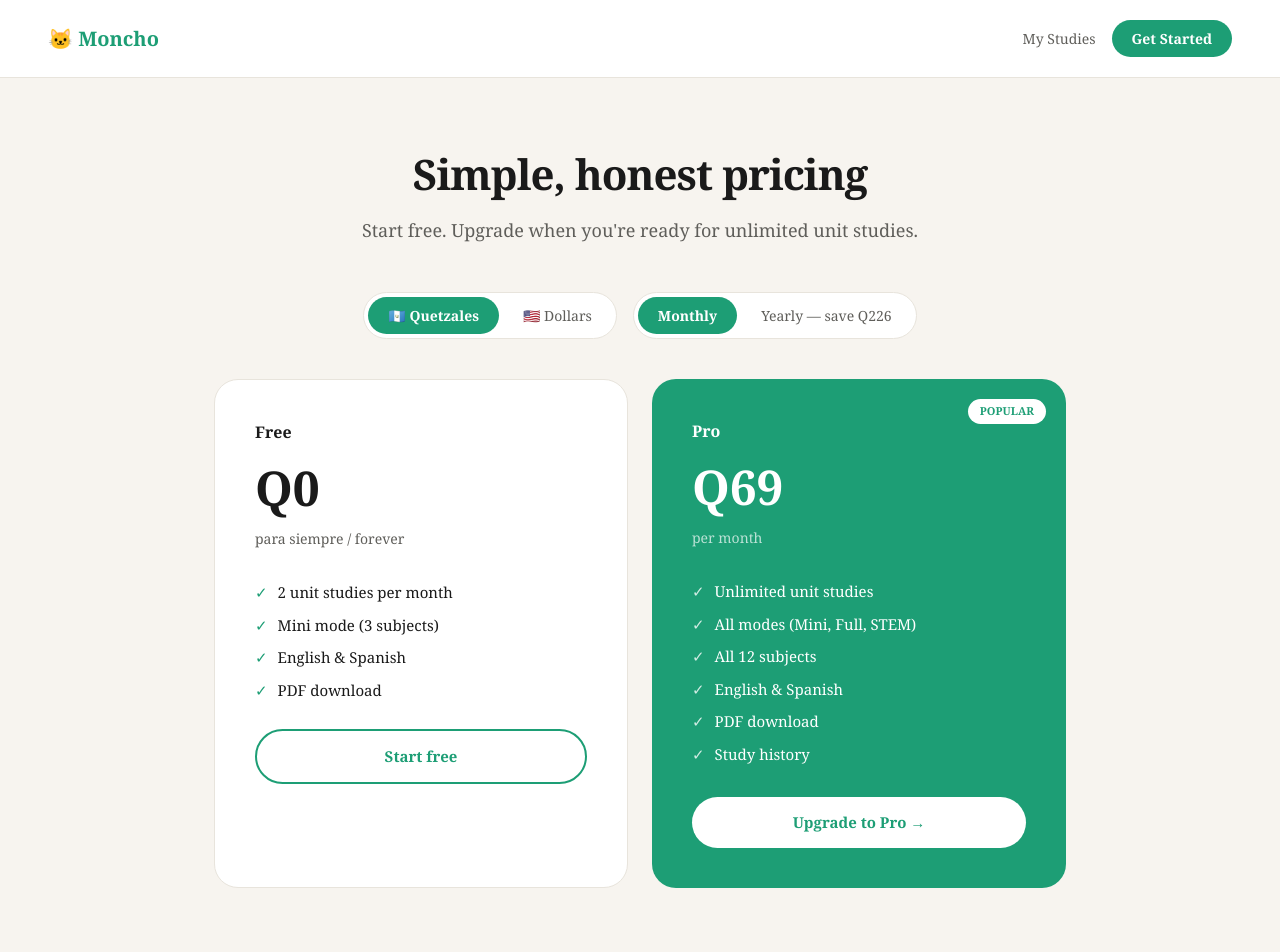
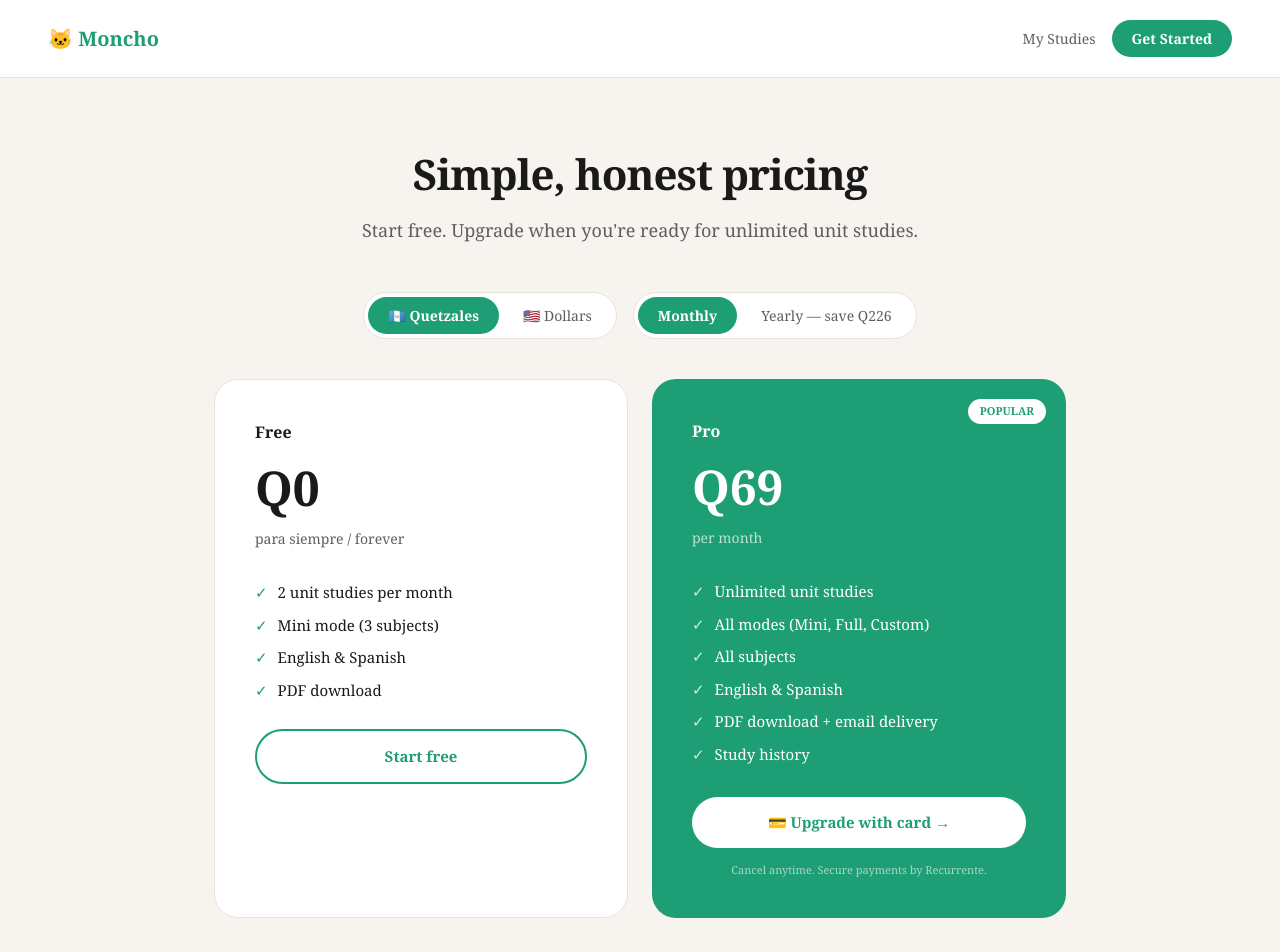
Before and after one commit to albanorybr/moncho-web, a Next.js app: page /pricing in a window 1280 px wide. Shown: the top 952 px of the page. Built offline with nearby package versions, Linux system fonts and the light colour scheme; no server answers.

Commit message:
Pricing: Recurrente card checkout + PayPal subscribe buttons

```diff
--- a/app/pricing/page.js
+++ b/app/pricing/page.js
@@ -1,29 +1,94 @@
 'use client'
 
-import { useState } from 'react'
+import { useState, useEffect, useRef } from 'react'
+import { supabase } from '../lib/supabase'
 
-const QPAYPRO = {
-  GTQ_MONTHLY: 'https://payments.qpaypro.com/checkout/suscripcion/4825/uITsLTLZTD',
-  GTQ_YEARLY:  'https://payments.qpaypro.com/checkout/suscripcion/4825/ODS4m1Olmn',
-  USD_MONTHLY: 'https://payments.qpaypro.com/checkout/suscripcion/4825/1cmxAfMmtX',
-  USD_YEARLY:  'https://payments.qpaypro.com/checkout/suscripcion/4825/xqq1WaATk9',
-}
+const API_URL = 'https://moncho-api-production-2c00.up.railway.app'
+
+// PayPal (USD only) — the client id is public by design
+const PAYPAL_CLIENT_ID = 'AcZ6YN0OxH1P_Z1cNk5r1VYiqTwFc7OZpt8yoNc1Jh9tw-SxbWPzl657OF4CsvyujrjE71f6eT3vKmFr'
+const PAYPAL_PLAN_MONTHLY = 'P-144282947W404122GNJMFA7Y' // $9/mo
+const PAYPAL_PLAN_YEARLY = 'P-7FV029950U1023700NJMFA7Y'  // $76/yr
 
 export default function PricingPage() {
   const [currency, setCurrency] = useState('GTQ')
   const [billing, setBilling] = useState('monthly')
+  const [busy, setBusy] = useState(false)
+  const [error, setError] = useState('')
+  const paypalRef = useRef(null)
 
   const isGTQ = currency === 'GTQ'
   const isYearly = billing === 'yearly'
 
-  const checkoutUrl = isGTQ
-    ? (isYearly ? QPAYPRO.GTQ_YEARLY : QPAYPRO.GTQ_MONTHLY)
-    : (isYearly ? QPAYPRO.USD_YEARLY : QPAYPRO.USD_MONTHLY)
-
   const monthlyPrice = isGTQ ? 'Q69' : '$9'
-  const yearlyPrice  = isGTQ ? 'Q602' : '$76'
+  const yearlyPrice = isGTQ ? 'Q602' : '$76'
   const yearlyMonthly = isGTQ ? 'Q50' : '$6.33'
   const savings = isGTQ ? 'Q226' : '$32'
+
+  // ── Card checkout via Recurrente (GTQ + USD) ────────────────
+  async function cardCheckout() {
+    setError('')
+    const { data: { session } } = await supabase.auth.getSession()
+    if (!session) { window.location.href = '/login'; return }
+    setBusy(true)
+    try {
+      const plan = `${isYearly ? 'yearly' : 'monthly'}_${isGTQ ? 'gtq' : 'usd'}`
+      const res = await fetch(`${API_URL}/billing/checkout`, {
+        method: 'POST',
+        headers: {
+          'Content-Type': 'application/json',
+          'Authorization': `Bearer ${session.access_token}`,
+        },
+        body: JSON.stringify({ plan }),
+      })
+      const data = await res.json()
+      if (data.checkout_url) {
+        window.location.href = data.checkout_url
+      } else {
+        setError(data.error || 'Could not start checkout. Please try again.')
+        setBusy(false)
+      }
+    } catch (e) {
+      setError('Could not connect. Please try again.')
+      setBusy(false)
+    }
+  }
+
+  // ── PayPal buttons (USD only) ───────────────────────────────
+  useEffect(() => {
+    if (isGTQ) return
+
+    let cancelled = false
+    async function renderPayPal() {
+      const { data: { session } } = await supabase.auth.getSession()
+      if (!session || cancelled) return
+      const userId = session.user.id
+
+      function draw() {
+        if (cancelled || !window.paypal || !paypalRef.current) return
+        paypalRef.current.innerHTML = ''
+        window.paypal.Buttons({
+          style: { shape: 'pill', label: 'subscribe', height: 45 },
+          createSubscription: (data, actions) => actions.subscription.create({
+            plan_id: isYearly ? PAYPAL_PLAN_YEARLY : PAYPAL_PLAN_MONTHLY,
+            custom_id: userId, // ← how the webhook knows WHO to upgrade
+          }),
+          onApprove: () => {
+            window.location.href = '/dashboard?upgraded=1'
+          },
+          onError: () => setError('PayPal error — please try again or use a card.'),
+        }).render(paypalRef.current)
+      }
+
+      if (window.paypal) { draw(); return }
+      const s = document.createElement('script')
+      s.src = `https://www.paypal.com/sdk/js?client-id=${PAYPAL_CLIENT_ID}&vault=true&intent=subscription`
+      s.onload = draw
+      document.body.appendChild(s)
+    }
+    renderPayPal()
+    return () => { cancelled = true }
+  }, [currency, billing, isGTQ, isYearly])
 
   return (
     <main style={{
@@ -81,7 +146,6 @@ export default function PricingPage() {
           display: 'flex', justifyContent: 'center',
           gap: '16px', marginBottom: '40px', flexWrap: 'wrap',
         }}>
-          {/* Currency toggle */}
           <div style={{
             background: 'white', borderRadius: '100px',
             padding: '4px', border: '1px solid #E8E4DC',
@@ -105,7 +169,6 @@ export default function PricingPage() {
             ))}
           </div>
 
-          {/* Billing toggle */}
           <div style={{
             background: 'white', borderRadius: '100px',
             padding: '4px', border: '1px solid #E8E4DC',
@@ -113,7 +176,7 @@ export default function PricingPage() {
           }}>
             {[
               { key: 'monthly', label: 'Monthly' },
-              { key: 'yearly',  label: `Yearly — save ${savings}` },
+              { key: 'yearly', label: `Yearly — save ${savings}` },
             ].map(b => (
               <button
                 key={b.key}
@@ -211,10 +274,10 @@ export default function PricingPage() {
             <div style={{ marginBottom: '32px', marginTop: isYearly ? '0' : '32px' }}>
               {[
                 'Unlimited unit studies',
-                'All modes (Mini, Full, STEM)',
-                'All 12 subjects',
+                'All modes (Mini, Full, Custom)',
+                'All subjects',
                 'English & Spanish',
-                'PDF download',
+                'PDF download + email delivery',
                 'Study history',
               ].map(f => (
                 <div key={f} style={{
@@ -225,19 +288,50 @@ export default function PricingPage() {
                 </div>
               ))}
             </div>
-            <a
-              href={checkoutUrl}
-              target="_blank"
-              rel="noopener noreferrer"
+
+            {/* Card checkout (Recurrente) — GTQ and USD */}
+            <button
+              onClick={cardCheckout}
+              disabled={busy}
               style={{
-                display: 'block', textAlign: 'center',
+                display: 'block', width: '100%', textAlign: 'center',
                 padding: '14px', borderRadius: '100px',
-                background: 'white', color: '#1D9E75',
-                textDecoration: 'none', fontWeight: 700, fontSize: '15px',
+                background: 'white', color: '#1D9E75', border: 'none',
+                fontWeight: 700, fontSize: '15px', cursor: busy ? 'wait' : 'pointer',
+                fontFamily: 'Georgia, serif', marginBottom: '12px',
               }}
             >
-              Upgrade to Pro →
-            </a>
+              {busy ? 'Opening secure checkout…' : '💳 Upgrade with card →'}
+            </button>
+
+            {/* PayPal (USD only) */}
+            {!isGTQ && (
+              <div>
+                <div style={{
+                  textAlign: 'center', color: 'rgba(255,255,255,0.7)',
+                  fontSize: '12px', margin: '8px 0',
+                }}>
+                  — or —
+                </div>
+                <div ref={paypalRef} />
+              </div>
+            )}
+
+            {error && (
+              <p style={{
+                color: 'white', background: 'rgba(0,0,0,0.2)',
+                padding: '10px 14px', borderRadius: '10px',
+                fontSize: '13px', marginTop: '12px',
+              }}>
+                {error}
+              </p>
+            )}
+            <p style={{
+              color: 'rgba(255,255,255,0.6)', fontSize: '11px',
+              textAlign: 'center', marginTop: '14px',
+            }}>
+              Cancel anytime. Secure payments by Recurrente{isGTQ ? '' : ' & PayPal'}.
+            </p>
           </div>
         </div>
 
@@ -260,12 +354,16 @@ export default function PricingPage() {
               a: 'Yes! You can cancel your Pro subscription at any time. You\'ll keep access until the end of your billing period.',
             },
             {
+              q: 'How can I pay?',
+              a: 'With any credit or debit card (in Quetzales or Dollars, processed securely by Recurrente), or with PayPal for Dollar subscriptions.',
+            },
+            {
               q: 'What languages are supported?',
               a: 'Moncho generates unit studies in English and Spanish. More languages coming soon!',
             },
             {
               q: 'How long does generation take?',
-              a: 'Usually 1-2 minutes for a Mini study (3 subjects) and 3-4 minutes for a Full study. You\'ll see progress updates while it generates.',
+              a: 'Usually 1-2 minutes for a Mini study (3 subjects) and around 3 minutes for a Full study. You\'ll see live progress while it generates — with our running cat. 🐱',
             },
           ].map(item => (
             <div key={item.q} style={{
```
